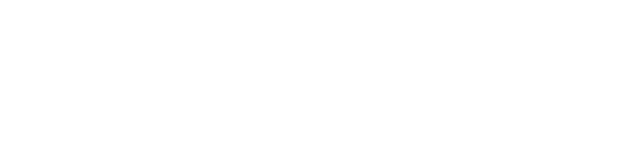
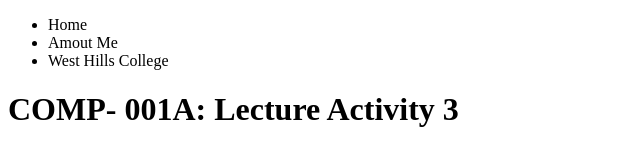
Before and after one commit to SarahBarajas/COMP001A.LectureActivity3, a plain HTML site: page about.html in a window 1280 px wide. Shown: the whole page, without its empty margins (0-640 px from the left). Drawn offline with Linux system fonts and the light colour scheme.

Commit message:
unordered list

```diff
--- a/about.html
+++ b/about.html
@@ -10,12 +10,22 @@
 <body>
     <header>
         <!-- header content typically goes here-->
+         <nav>
+            <!-- unordered list with 3 items -->
+             <ul>
+                <li>Home</li>
+                <li>Amout Me</li>
+                <li>West Hills College</li>
+             </ul>
+         </nav>
+         <h1>COMP- 001A: Lecture Activity 3</h1>
     </header>
     <main>
         <!-- main content typically goes here-->
     </main>
     <footer>
         <!-- Footer content typically goes here-->
+
     </footer>
 </body>
 </html>
```
